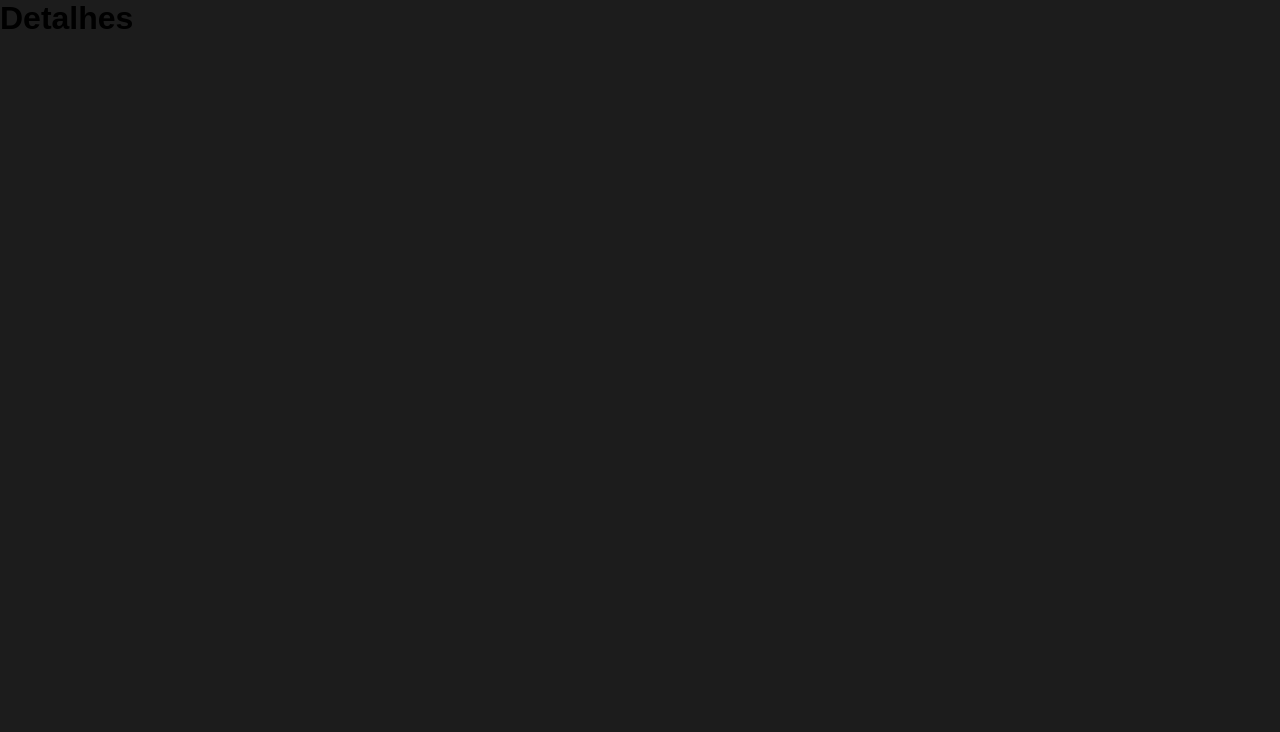
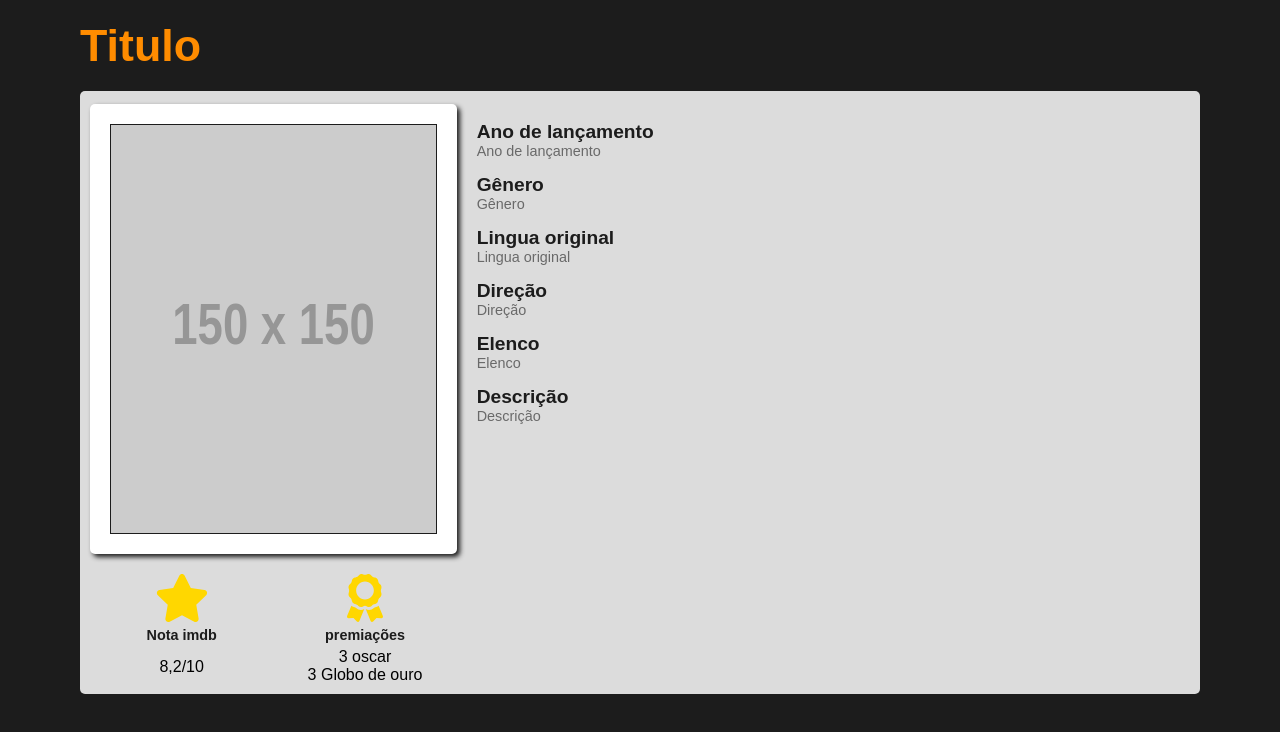
Before and after one commit to mvcbotelho/my_movie, a React (Create React App) app: page /detalhes/1 in a window 1280 px wide. Shown: the top 732 px of the page. Built offline with nearby package versions, Linux system fonts and the light colour scheme.

Commit message:
Finalização do layout de detalhes

```diff
--- a/src/components/Cards/index.js
+++ b/src/components/Cards/index.js
@@ -41,5 +41,3 @@ function Cards({ title, year, poster, imdbID }) {
 }
 
 export default Cards
-
-// listagem de filmes apenas a foto, o título, o ano de lançamento, gênero, nota imdb e a descrição dos filmes
--- a/src/pages/Details/index.js
+++ b/src/pages/Details/index.js
@@ -1,9 +1,52 @@
 import React from 'react'
+import * as S from './styled'
+
+import { FontAwesomeIcon } from '@fortawesome/react-fontawesome'
+//import { faImbd } from '@fortawesome/free-regular-svg-icons'
+import { faStar, faAward } from '@fortawesome/free-solid-svg-icons'
 
 function Details() {
 
-  return(
-    <h1>Detalhes</h1>
+  return (
+    <S.Container>
+      <S.Header>
+        <h1>Titulo</h1>
+      </S.Header>
+      <S.WrapperDetails>
+        <div>
+        <S.BorderImage>
+          <img src='https://via.placeholder.com/150' />
+        </S.BorderImage>
+          <S.WrapperIcons>
+            <S.IconsDetails>
+              <FontAwesomeIcon icon={faStar} size='3x' color="gold" />
+              <S.IconTitle>Nota imdb</S.IconTitle>
+              <p>8,2/10</p>
+            </S.IconsDetails>
+            <S.IconsDetails>
+              <FontAwesomeIcon icon={faAward} size='3x' color="gold" />
+              <S.IconTitle>premiações</S.IconTitle>
+              <p>3 oscar</p>
+              <p>3 Globo de ouro</p>
+            </S.IconsDetails>
+          </S.WrapperIcons>
+        </div>
+        <S.WrapperInfos>
+          <S.InfoTitle>Ano de lançamento</S.InfoTitle>
+          <S.Information>Ano de lançamento</S.Information>
+          <S.InfoTitle>Gênero</S.InfoTitle>
+          <S.Information>Gênero</S.Information>
+          <S.InfoTitle>Lingua original</S.InfoTitle>
+          <S.Information>Lingua original</S.Information>
+          <S.InfoTitle>Direção</S.InfoTitle>
+          <S.Information>Direção</S.Information>
+          <S.InfoTitle>Elenco</S.InfoTitle>
+          <S.Information>Elenco</S.Information>
+          <S.InfoTitle>Descrição</S.InfoTitle>
+          <S.Information>Descrição</S.Information>
+        </S.WrapperInfos>
+      </S.WrapperDetails>
+    </S.Container>
   )
 }
 
--- a/src/pages/Details/styled.js
+++ b/src/pages/Details/styled.js
@@ -0,0 +1,85 @@
+import styled from 'styled-components'
+
+export const Container = styled.div`
+  width: 100%;
+  max-width: 1120px;
+  margin: 0 auto;
+
+  display: flex;
+  align-items: flex-start;
+  justify-content: center;
+  flex-direction: column;
+`
+
+export const Header = styled.div`
+width: 100%;
+
+h1{
+  margin: 20px 0;
+  font-size: 2.8em;
+  color: #FF8C00;
+}
+`
+
+export const WrapperDetails = styled.div`
+width: 100%;
+background: #DCDCDC;
+border-radius: 5px;
+padding: 10px;
+
+display: grid;
+grid-template-columns: 2fr 4fr;
+`
+export const BorderImage = styled.div`
+width: 100%;
+height: 450px;
+background: #fff;
+border-radius: 5px;
+box-shadow: 3px 3px 5px #1c1c1c;
+margin: 3px 0 20px 0;
+padding: 20px;
+
+img{
+  border: 1px solid #1c1c1c;
+  width: 100%;
+  height: 100%;
+}
+`
+
+export const WrapperIcons = styled.div`
+display: grid;
+grid-template-columns: 1fr 1fr;
+
+`
+
+export const IconsDetails = styled.div`
+display: flex;
+flex-direction: column;
+align-items: center;
+
+p {
+  flex: 1;
+  flex-direction: column;
+}
+`
+
+export const IconTitle = styled.p`
+font-size: 0.9em;
+font-weight: bold;
+color: #1c1c1c;
+margin: 5px 0;
+`
+
+export const WrapperInfos = styled.div`
+padding: 20px;
+`
+export const InfoTitle = styled.p`
+font-size: 1.2em;
+font-weight: bold;
+color: #1c1c1c;
+`
+export const Information = styled.p`
+font-size: 0.9em;
+color: #696969;
+margin-bottom: 15px;
+`
```
